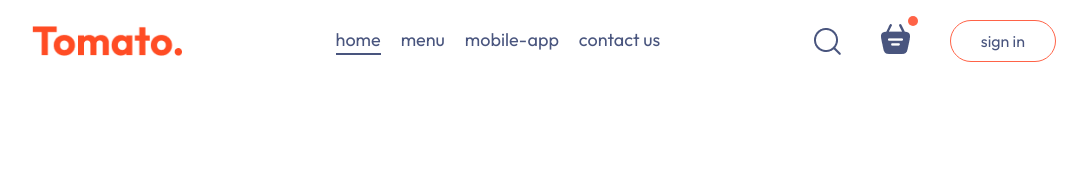
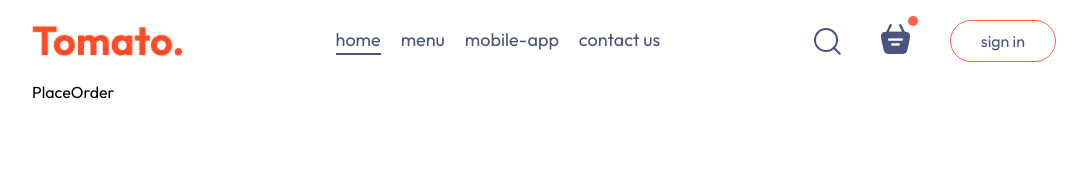
Before and after one commit to Akash-Sharma-2002/Food-App, a React (Vite) app in the folder Frontend/: page /order in a window 1280 px wide. Shown: the top 172 px of the page, without its empty margins (96-1183 px from the left). Built offline with nearby package versions, Linux system fonts and the light colour scheme.

Commit message:
Nav link ROutes defined

```diff
--- a/Frontend/src/App.jsx
+++ b/Frontend/src/App.jsx
@@ -1,11 +1,20 @@
 import React from "react";
 import Navbar from "./components/navbar/Navbar";
 import "./index.css";
+import { Route, Routes } from "react-router-dom";
+import Home from "./pages/Home/Home";
+import Cart from "./pages/Cart/Cart";
+import PlaceOrder from "./pages/PlaceOrder/PlaceOrder";
 
 const App = () => {
   return (
     <div className="app">
       <Navbar />
+      <Routes>
+        <Route path="/" element={<Home />} />
+        <Route path="/cart" element={<Cart />} />
+        <Route path="/order" element={<PlaceOrder />} />
+      </Routes>
     </div>
   );
 };
--- /dev/null
+++ b/Frontend/src/pages/Cart/Cart.jsx
@@ -0,0 +1,7 @@
+import React from "react";
+import "./Cart.css";
+const Cart = () => {
+  return <div>Cart</div>;
+};
+
+export default Cart;
--- /dev/null
+++ b/Frontend/src/pages/Home/Home.jsx
@@ -0,0 +1,7 @@
+import React from "react";
+import "./Home.css";
+const Home = () => {
+  return <div>Home</div>;
+};
+
+export default Home;
--- /dev/null
+++ b/Frontend/src/pages/PlaceOrder/PlaceOrder.jsx
@@ -0,0 +1,10 @@
+import React from 'react'
+import './PlaceOrder.css'
+
+const PlaceOrder = () => {
+  return (
+    <div>PlaceOrder</div>
+  )
+}
+
+export default PlaceOrder
```
Also changed, not shown: Frontend/src/main.jsx (+8 -7 lines), Frontend/src/pages/Cart/Cart.css (added), Frontend/src/pages/Home/Home.css (added), Frontend/src/pages/PlaceOrder/PlaceOrder.css (added).
